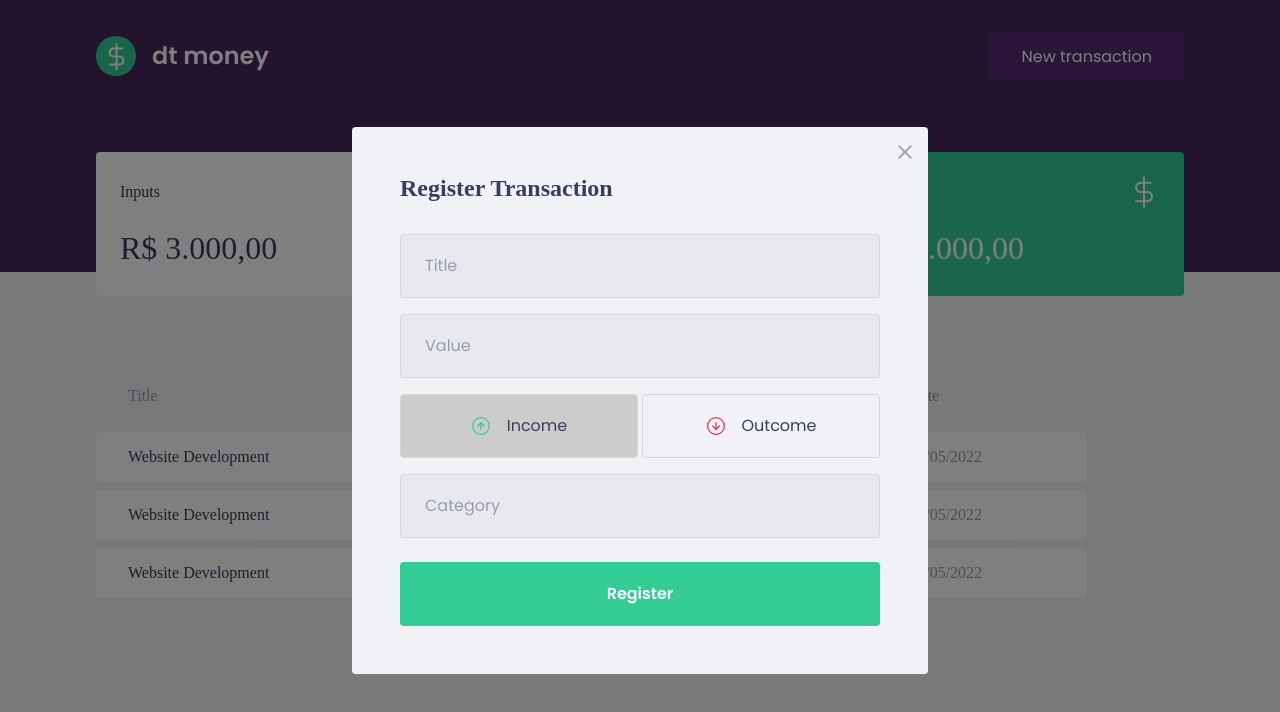
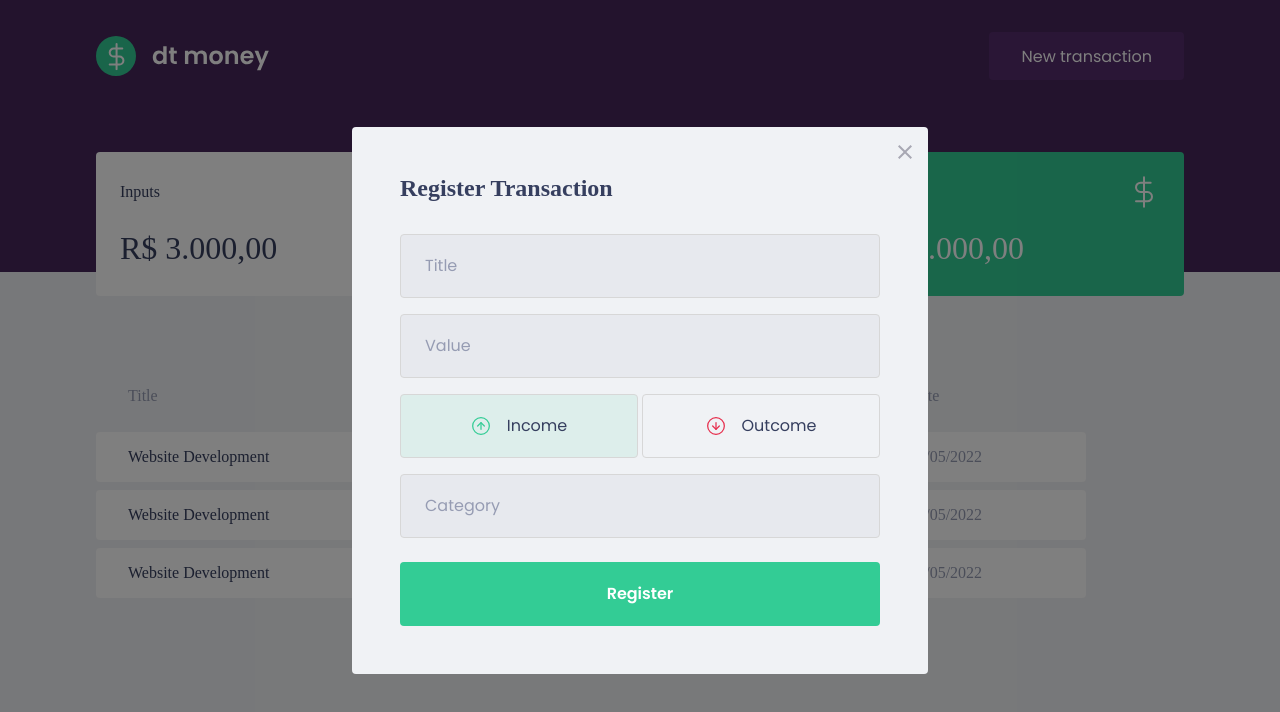
Before and after one commit to Diegodossantos23/finance-control, a React (Create React App) app: page / in a window 1280 px wide. Both pictures are taken after a click on the button "New transaction". Shown: the top 712 px of the page. Built offline with nearby package versions, Linux system fonts and the light colour scheme; no server answers; what miragejs would draw is missing.

Commit message:
featured: set button colors

```diff
--- a/src/components/NewTransactionModal/index.tsx
+++ b/src/components/NewTransactionModal/index.tsx
@@ -40,6 +40,7 @@
               type='button'
               onClick={() => setType('deposit')}
               isActive={type === 'deposit'}
+              activeColor="green"
             >
               <img src={incomeIcon} alt="Income" />
               <span>Income</span>
@@ -49,6 +50,7 @@
               type='button'
               onClick={() => setType('withdraw')}
               isActive={type === 'withdraw'}
+              activeColor="red"
             >
               <img src={outcomeIcon} alt="Outcome" />
               <span>Outcome</span>
--- a/src/components/NewTransactionModal/styles.ts
+++ b/src/components/NewTransactionModal/styles.ts
@@ -1,5 +1,5 @@
 import styled from 'styled-components';
-import { darken } from 'polished';
+import { darken, transparentize } from 'polished';
 
 export const Container = styled.form`
     h2 {
@@ -61,6 +61,12 @@
 
     interface RadioBoxProps {
         isActive: boolean;
+        activeColor: 'green' | 'red';
+    }
+
+    const colors = {
+        green: '#33cc95',
+        red: '#e52e4d',
     }
 
     export const RadioBox = styled.button<RadioBoxProps>`
@@ -68,7 +74,10 @@
         border: 1px solid #d7d7d7;
         border-radius: 0.25rem;
 
-        background: ${(props) => props.isActive ? '#ccc' : 'transparent'};
+        background: ${(props) => props.isActive
+            ? transparentize(0.9, colors[props.activeColor])
+            : 'transparent'
+        };
 
         display: flex;
         align-items: center;
```
